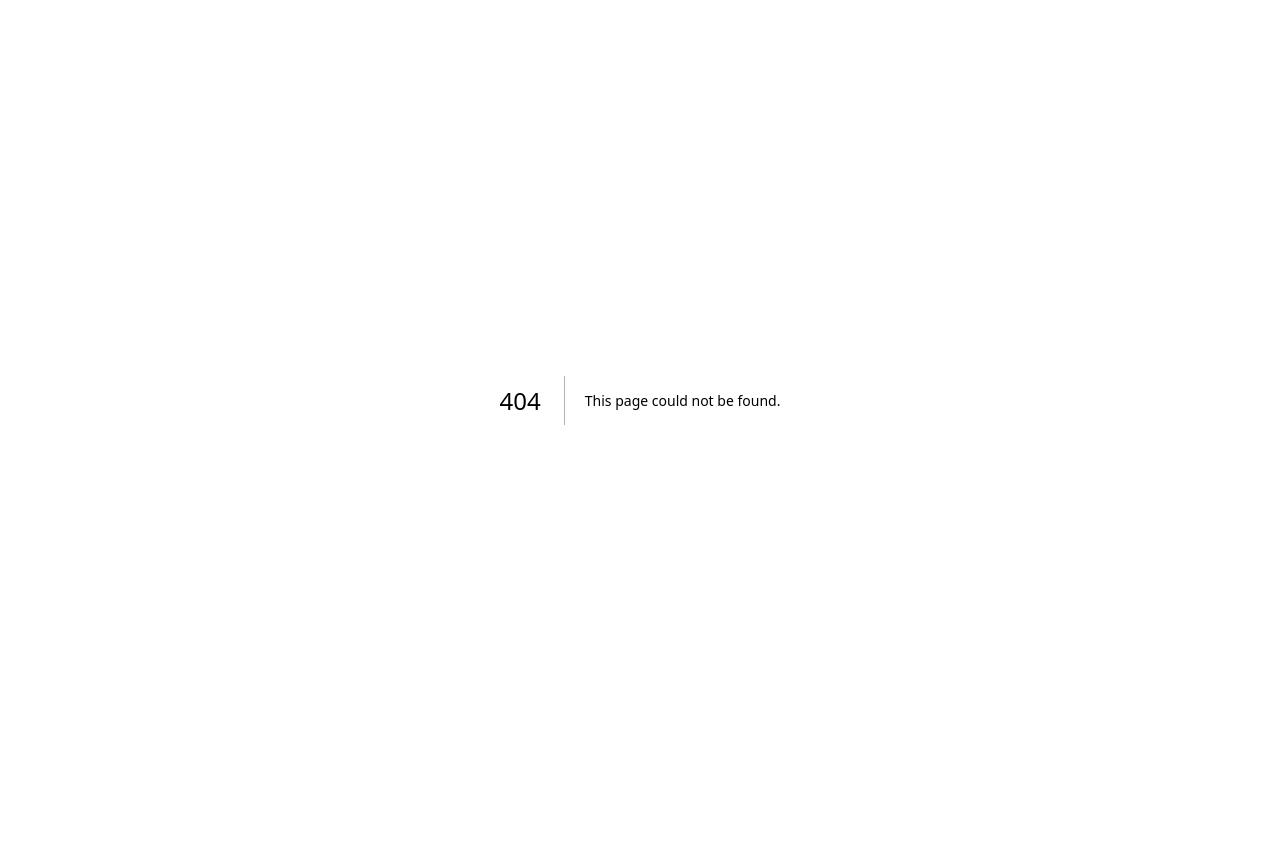
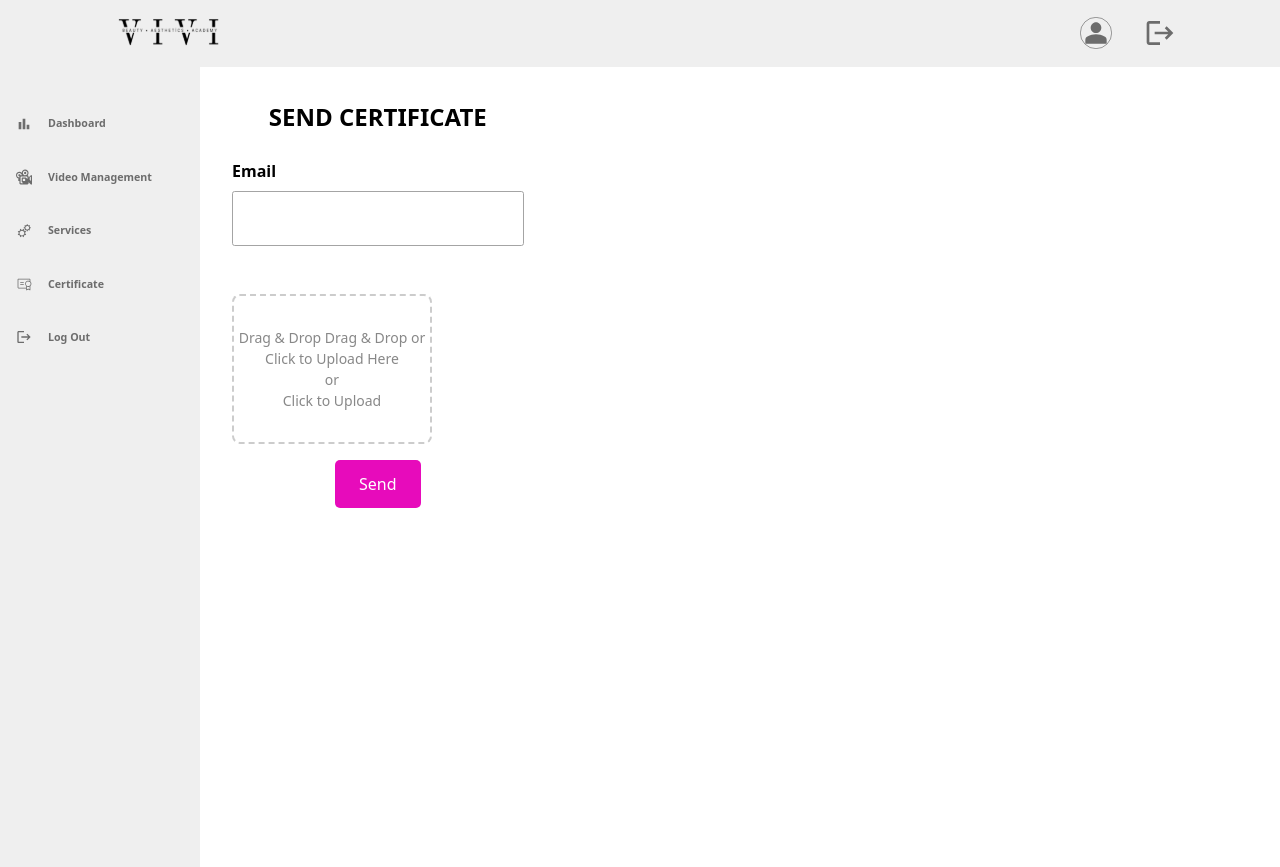
Before and after one commit to YB-Digital/viviAdmin, a Next.js app: page /admin/certificate in a window 1280 px wide. Before the commit this address had no page. Before the commit the page ends 800 px from the top, so only its background shows below. Built offline with nearby package versions, Linux system fonts and the light colour scheme.

Commit message:
certificate page

```diff
--- /dev/null
+++ b/src/app/admin/certificate/page.tsx
@@ -0,0 +1,10 @@
+import SendCertificateForm from '@/component/sendCertificateForm'
+import React from 'react'
+
+export default function page() {
+  return (
+    <div>
+        <SendCertificateForm />
+    </div>
+  )
+}
--- /dev/null
+++ b/src/component/sendCertificateForm/index.tsx
@@ -0,0 +1,75 @@
+"use client";
+
+import React, { useState } from "react";
+import InputComponent from "@/component/inputComponent";
+import FileComponent from "@/component/fileComponent";
+import "./sendCertificateForm.scss";
+
+export default function SendCertificateForm() {
+  const [formData, setFormData] = useState({
+    email: "",
+    certificateFile: null as File | null,
+  });
+
+  const [loading, setLoading] = useState(false);
+  const [message, setMessage] = useState<string | null>(null);
+
+  const handleChange = (e: React.ChangeEvent<HTMLInputElement>) => {
+    setFormData((prev) => ({ ...prev, email: e.target.value }));
+  };
+
+  const handleFileChange = (file: File | null) => {
+    setFormData((prev) => ({ ...prev, certificateFile: file }));
+  };
+
+  const handleSubmit = async (e: React.FormEvent) => {
+    e.preventDefault();
+    setLoading(true);
+    setMessage(null);
+
+    const formDataToSend = new FormData();
+    formDataToSend.append("email", formData.email);
+    if (formData.certificateFile) {
+      formDataToSend.append("certificate", formData.certificateFile);
+    }
+
+    try {
+      const response = await fetch("https://your-api-endpoint.com/send_certificate", {
+        method: "POST",
+        body: formDataToSend,
+      });
+
+      const data = await response.json();
+      if (data.status === "success") {
+        setMessage("Certificate sent successfully!");
+        setFormData({ email: "", certificateFile: null });
+      } else {
+        setMessage("Error while sending certificate.");
+      }
+    } catch (error) {
+      console.error("Error submitting form:", error);
+      setMessage("An unexpected error occurred.");
+    } finally {
+      setLoading(false);
+    }
+  };
+
+  return (
+    <div className="sendCertificateForm">
+      <h2>SEND CERTIFICATE</h2>
+      <form onSubmit={handleSubmit}>
+        <div className="formGroup">
+          <label>Email</label>
+          <InputComponent name="email" value={formData.email} onChange={handleChange} />
+        </div>
+        <div className="fileUpload">
+          <FileComponent label="Drag & Drop or Click to Upload" accept="application/pdf" onFileChange={handleFileChange} />
+        </div>
+        <button type="submit" disabled={loading} className="sendButton">
+          {loading ? "Sending..." : "Send"}
+        </button>
+      </form>
+      {message && <p className="responseMessage">{message}</p>}
+    </div>
+  );
+}
--- /dev/null
+++ b/src/component/sendCertificateForm/sendCertificateForm.scss
@@ -0,0 +1,59 @@
+.sendCertificateForm {
+    display: flex;
+    flex-direction: column;
+    align-items: center;
+    justify-content: center;
+    padding: 2rem;
+
+    h2 {
+      font-size: 1.5rem;
+      font-weight: bold;
+      margin-bottom: 1.5rem;
+    }
+
+    form {
+      display: flex;
+      flex-direction: column;
+      align-items: center;
+      width: 100%;
+      max-width: 400px;
+
+      .formGroup {
+        width: 100%;
+        margin-bottom: 1rem;
+
+        label {
+          font-size: 1rem;
+          font-weight: bold;
+          display: block;
+          margin-bottom: 0.5rem;
+        }
+      }
+
+      .fileUpload {
+        width: 100%;
+        margin-bottom: 1rem;
+      }
+
+      .sendButton {
+        background-color: #e70bbb;
+        color: white;
+        font-size: 1rem;
+        padding: 0.75rem 1.5rem;
+        border: none;
+        border-radius: 5px;
+        cursor: pointer;
+        transition: background 0.3s ease;
+
+        &:hover {
+          background-color: #c609a3;
+        }
+      }
+    }
+
+    .responseMessage {
+      margin-top: 1rem;
+      font-size: 1rem;
+      color: #333;
+    }
+  }
```
